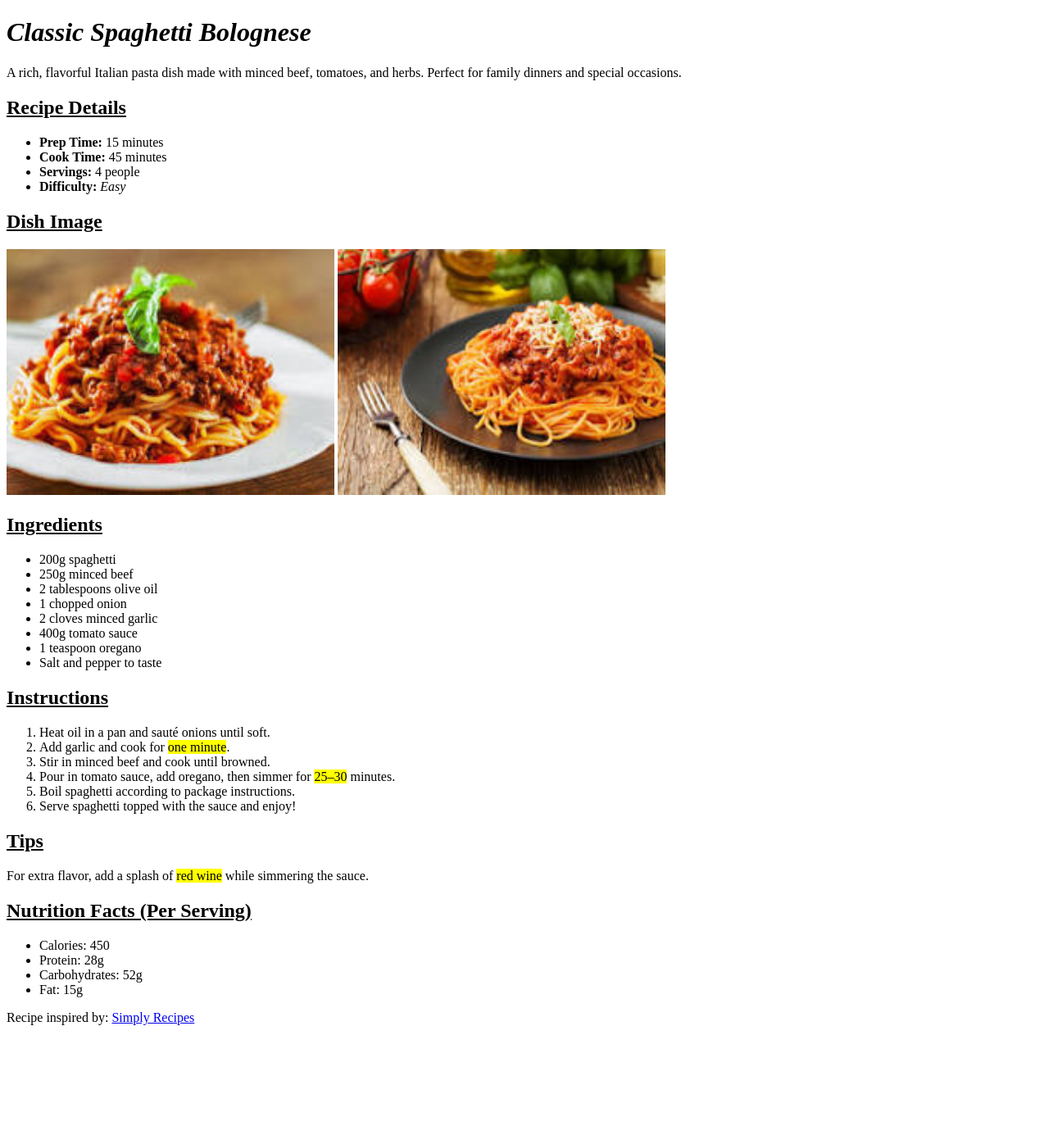
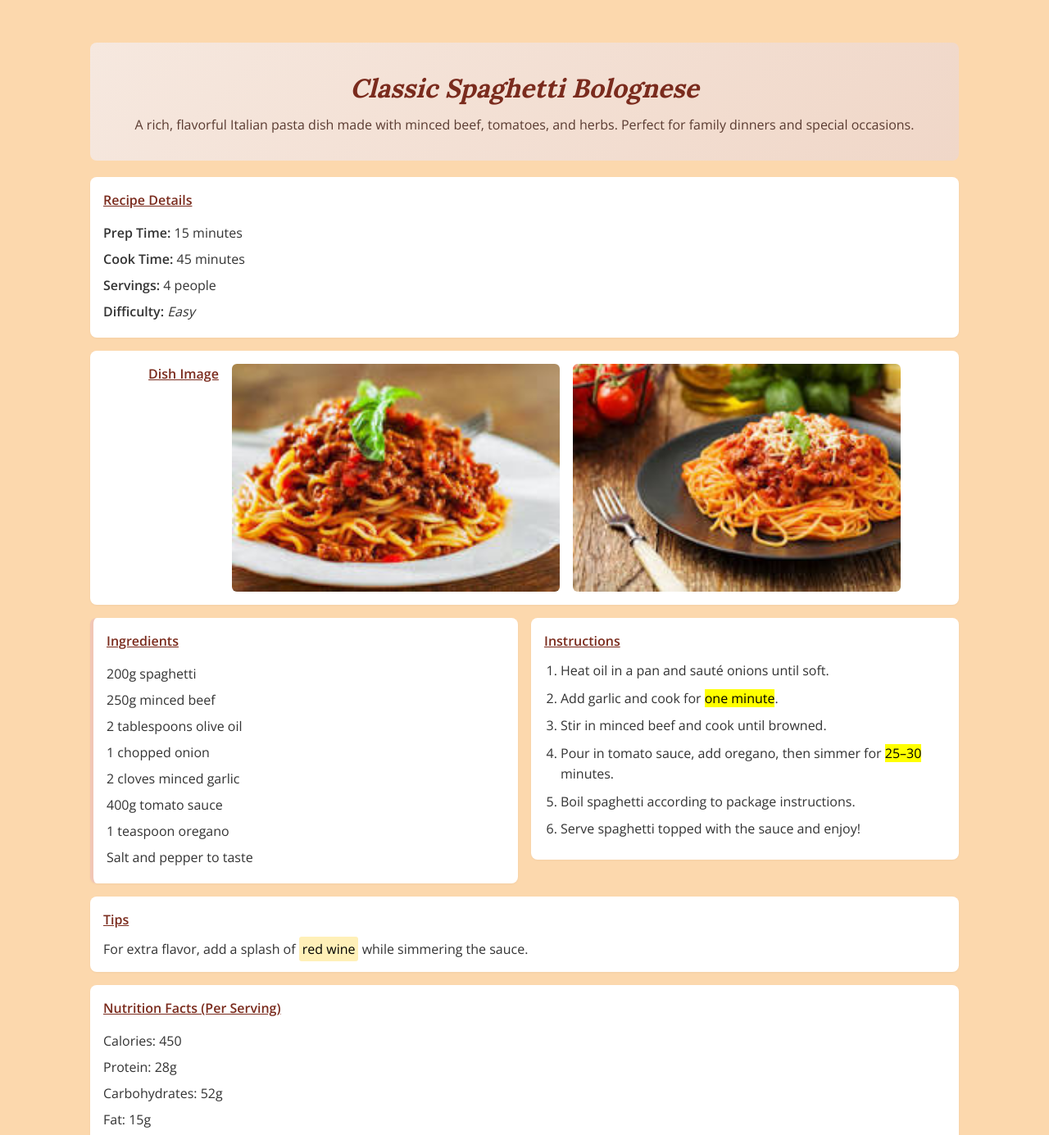
Before and after one commit to Annoor24/AltSchool_Assessment, a plain HTML site: page index.html in a window 1280 px wide. Shown: the top 1385 px of the page at 82% size. Before the commit the page ends 1267 px from the top, so only its background shows below. Drawn offline with nearby package versions, Linux system fonts and the light colour scheme.

Commit message:
Assessment 2 Submission

```diff
--- a/index.html
+++ b/index.html
@@ -4,11 +4,12 @@
     <meta charset="UTF-8">
     <meta name="viewport" content="width=device-width, initial-scale=1.0">
     <title>Classic Spaghetti Bolognese Recipe</title>
+    <link rel="stylesheet" href="style.css">
 </head>
 <body>
-    <body>
+    <main class="container">
 
-    <header>
+    <header class="site-header">
         <h1><em>Classic Spaghetti Bolognese</em></h1>
         <p>
             A rich, flavorful Italian pasta dish made with minced beef, tomatoes, and herbs.
@@ -17,7 +18,7 @@
     </header>
 
     <!-- RECIPE DETAILS -->
-    <section>
+    <section id="details">
         <h2><u>Recipe Details</u></h2>
         <ul>
             <li><strong>Prep Time:</strong> 15 minutes</li>
@@ -28,7 +29,7 @@
     </section>
 
     <!-- IMAGE SECTION -->
-    <section>
+        <section id="images">
            <h2><u>Dish Image</u></h2>
            <img src="./assets/Spag 1.jpg"
                alt="A plate of spaghetti bolognese"
@@ -39,7 +40,8 @@
         </section>
 
     <!-- INGREDIENTS -->
-    <section>
+    <div class="two-col">
+    <section id="ingredients">
         <h2><u>Ingredients</u></h2>
         <ul>
             <li>200g spaghetti</li>
@@ -54,7 +56,7 @@
     </section>
 
     <!-- INSTRUCTIONS -->
-    <section>
+    <section id="instructions">
         <h2><u>Instructions</u></h2>
         <ol>
             <li>Heat oil in a pan and sauté onions until soft.</li>
@@ -65,16 +67,17 @@
             <li>Serve spaghetti topped with the sauce and enjoy!</li>
         </ol>
     </section>
+    </div>
 
     <!-- TIPS SECTION -->
-    <section>
+    <section id="tips">
         <h2><u>Tips</u></h2>
         <p>
             For extra flavor, add a splash of <mark>red wine</mark> while simmering the sauce.
         </p>
     </section>
 
-    <section>
+    <section id="nutrition">
         <h2><u>Nutrition Facts (Per Serving)</u></h2>
         <ul>
             <li>Calories: 450</li>
@@ -91,5 +94,6 @@
         </p>
     </footer>
 
+    </main>
 </body>
 </html>
--- /dev/null
+++ b/style.css
@@ -0,0 +1,142 @@
+
+/*
+	style.css
+	External stylesheet for Classic Spaghetti Bolognese
+	- Uses Grid/Flexbox for layout
+	- Typography, colors, spacing, hover effects
+*/
+
+@import url('https://fonts.googleapis.com/css2?family=Lora:wght@400;700&family=Open+Sans:wght@300;400;600&display=swap');
+
+/* Reset / base */
+* {
+    box-sizing:
+    border-box;
+    margin: 0;
+    padding: 0;
+}
+
+body {
+	font-family: 'Open Sans', Arial, sans-serif;
+	background: #fcd8ad;
+	color: #333333;
+	line-height: 1.5;
+	-webkit-font-smoothing: antialiased;
+}
+
+/* Page container */
+.container {
+	max-width: 1100px;
+	margin: 32px auto;
+	padding: 20px;
+    padding-bottom: 32px;
+}
+
+/* Header */
+.site-header {
+	background: linear-gradient(135deg, #f6e8df 0%, #f0d7c8 100%);
+	padding: 32px;
+	border-radius: 8px;
+	text-align: center;
+	margin-bottom: 20px;
+}
+.site-header h1 {
+	font-family: 'Lora', Georgia, serif;
+	font-size: 32px;
+	color: #7a2b1d;
+	margin-bottom: 8px;
+	font-style: italic;
+}
+.site-header p {
+	color: #5a3b31;
+}
+
+/* Images section: responsive flexbox */
+#images {
+	display: flex;
+	gap: 16px;
+	flex-wrap: wrap;
+	justify-content: center;
+	margin-bottom: 16px;
+}
+#images img {
+	border-radius: 6px;
+	/* box-shadow: 0 4px 12px rgba(0,0,0,0.08); */
+	width: 48%;
+	max-width: 400px;
+	height: auto;
+	transition: transform .22s ease, box-shadow .22s ease;
+}
+#images img:hover {
+	transform: translateY(-4px) scale(1.02);
+}
+
+/* Generic section styling */
+section {
+	background: #ffffff;
+	padding: 16px;
+	border-radius: 8px;
+	margin-bottom: 16px;
+	box-shadow: 0 1px 3px rgba(0,0,0,0.04);
+}
+section h2 {
+	color: #7a2b1d;
+	margin-bottom: 12px;
+	font-size: 16px;
+}
+
+/* Lists */
+#details ul, #nutrition ul, #ingredients ul { list-style: none; padding-left: 0; }
+#ingredients ul li, #details ul li, #nutrition ul li { padding: 4px 0; }
+
+/* Two-column layout for ingredients + instructions */
+.two-col { display: block; }
+@media (min-width: 800px) {
+	.two-col {
+        display: grid;
+        grid-template-columns: 1fr 1fr;
+        gap: 1rem;
+        align-items: start;
+    }
+}
+
+#instructions ol {
+    padding-left: 20px;
+    line-height: 1.6;
+}
+#instructions ol li {
+    margin-bottom: 8px;
+}
+
+/* Highlight / Tips */
+#tips mark {
+    background: #fff0b8;
+    padding: 4px;
+    border-radius: 3px;
+}
+
+/* Styling details */
+#ingredients { border-left: 4px solid #f1c6b5; }
+
+/* Links and footer */
+a {
+    color: #a33a2b;
+    text-decoration: none;
+    transition: color .15s ease;
+}
+a:hover {
+    color: #7a2b1d;
+    text-decoration: underline;
+}
+footer {
+    text-align: center;
+    font-size: 15px;
+    color: #6b5b54;
+    margin-top: 8px;
+}
+
+/* Accessibility focus */
+a:focus, button:focus {
+    outline: 3px solid #ffd4c9;
+    outline-offset: 2px;
+}
```
Lines whose indentation alone changed are shown as unchanged.
